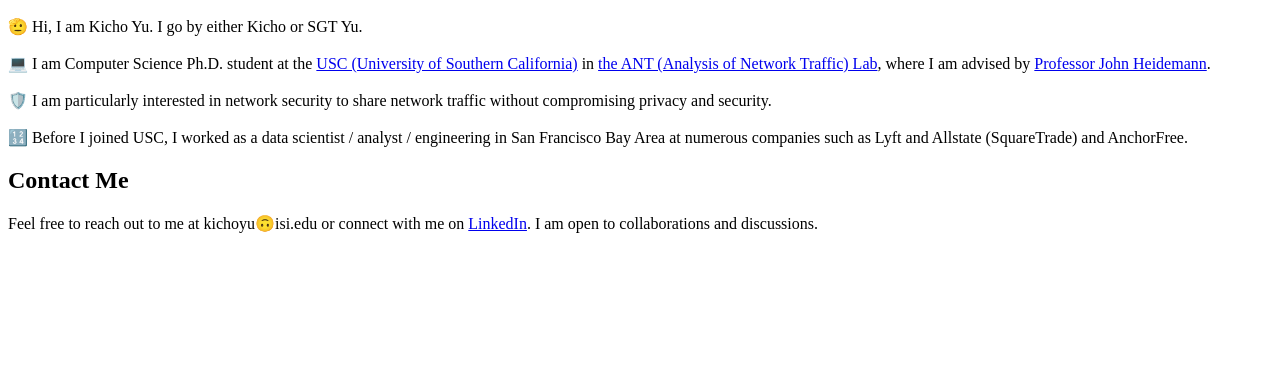
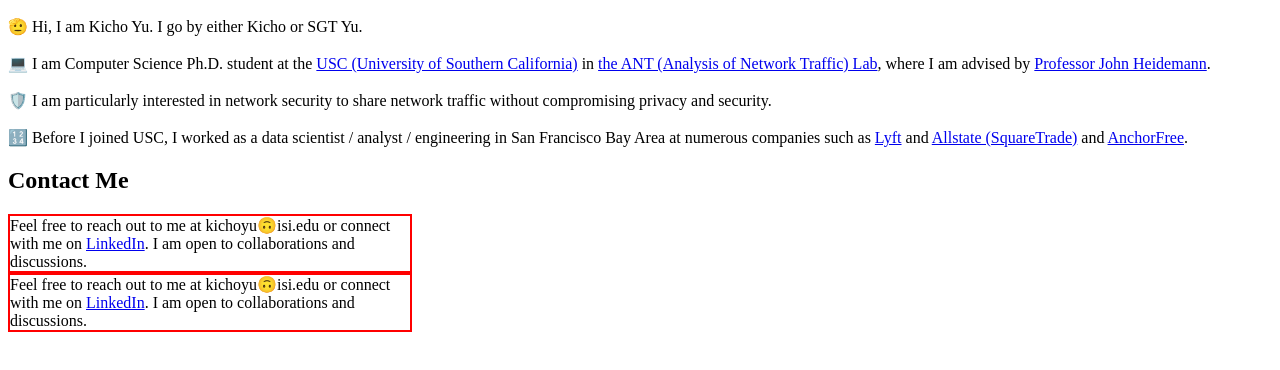
Before and after one commit to excelsky/excelsky.github.io, a plain HTML site: page index.html in a window 1280 px wide. Shown: the part 110-480 px from the top of the page. Drawn offline with Linux system fonts and the light colour scheme.

Commit message:
div wrapper

```diff
--- a/index.html
+++ b/index.html
@@ -2,7 +2,7 @@
 <html>
     <style>
         div {
-          width: 100px;
+          width: 400px;
           border: 2px solid red;
         }
         div.a {
@@ -22,11 +22,12 @@
     🫡 Hi, I am Kicho Yu. I go by either Kicho or SGT Yu. <br><br>
     💻 I am Computer Science Ph.D. student at the <a href="https://www.usc.edu/"> USC (University of Southern California)</a> in <a href="https://ant.isi.edu/">the ANT (Analysis of Network Traffic) Lab</a>, where I am advised by <a href="https://www.isi.edu/~johnh/">Professor John Heidemann</a>.<br><br>
     🛡️ I am particularly interested in network security to share network traffic without compromising privacy and security. <br><br>
-    🔢 Before I joined USC, I worked as a data scientist / analyst / engineering in San Francisco Bay Area at numerous companies such as Lyft and Allstate (SquareTrade) and AnchorFree.
+    🔢 Before I joined USC, I worked as a data scientist / analyst / engineering in San Francisco Bay Area at numerous companies such as <a href="https://www.lyft.com/">Lyft</a> and <a href="https://www.squaretrade.com/">Allstate (SquareTrade)</a> and <a href="https://www.hotspotshield.com/">AnchorFree</a>.
   </p>
   <h2>Contact Me</h2>
   <p>
-    Feel free to reach out to me at kichoyu🙃isi.edu or connect with me on <a href="https://www.linkedin.com/in/kichoyu/">LinkedIn</a>. I am open to collaborations and discussions.
+    <div class="a">Feel free to reach out to me at kichoyu🙃isi.edu or connect with me on <a href="https://www.linkedin.com/in/kichoyu/">LinkedIn</a>. I am open to collaborations and discussions.</div>
+    <div class="b">Feel free to reach out to me at kichoyu🙃isi.edu or connect with me on <a href="https://www.linkedin.com/in/kichoyu/">LinkedIn</a>. I am open to collaborations and discussions.</div>
   </p>
 </body>
 </html>
```
